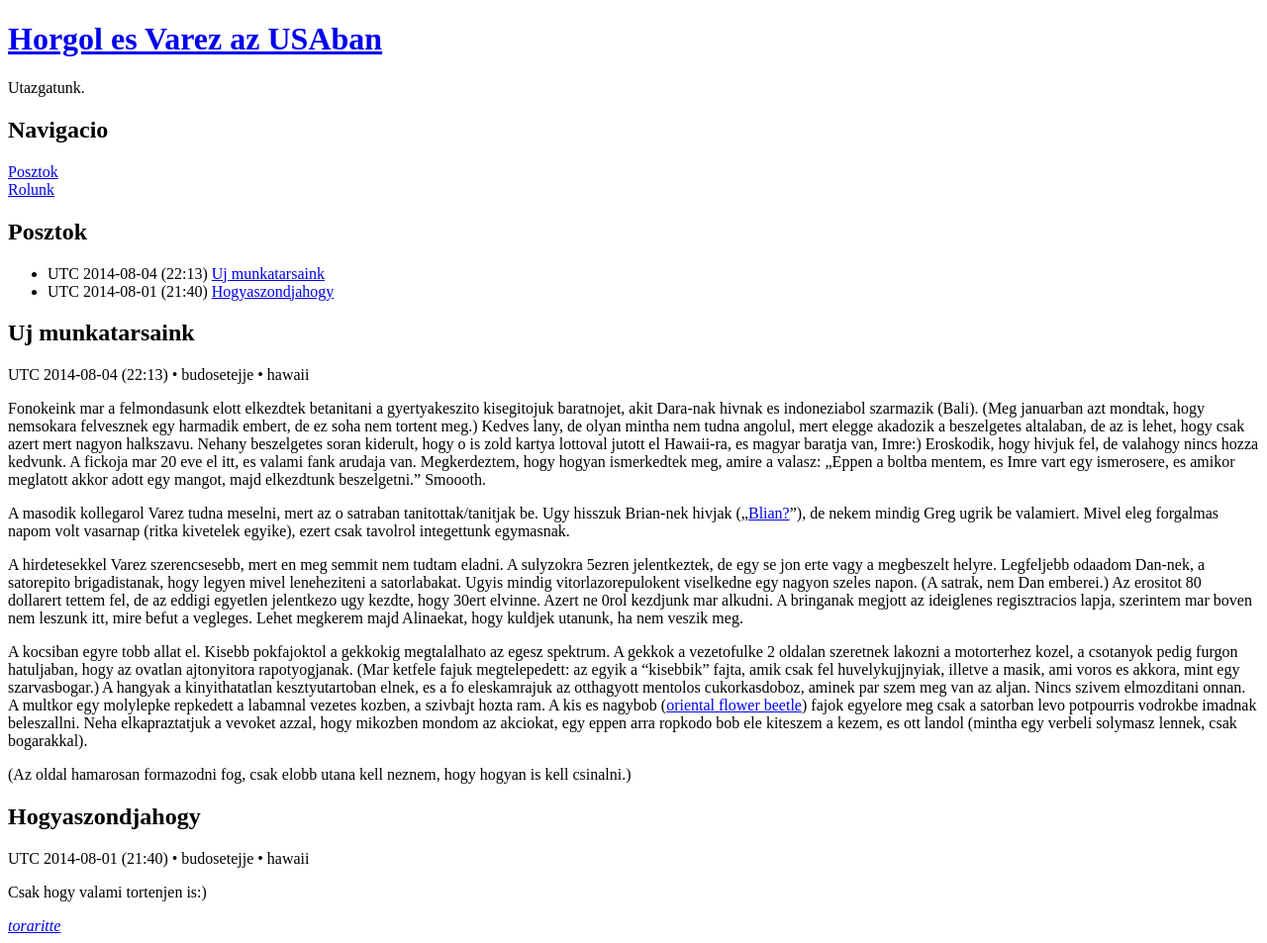
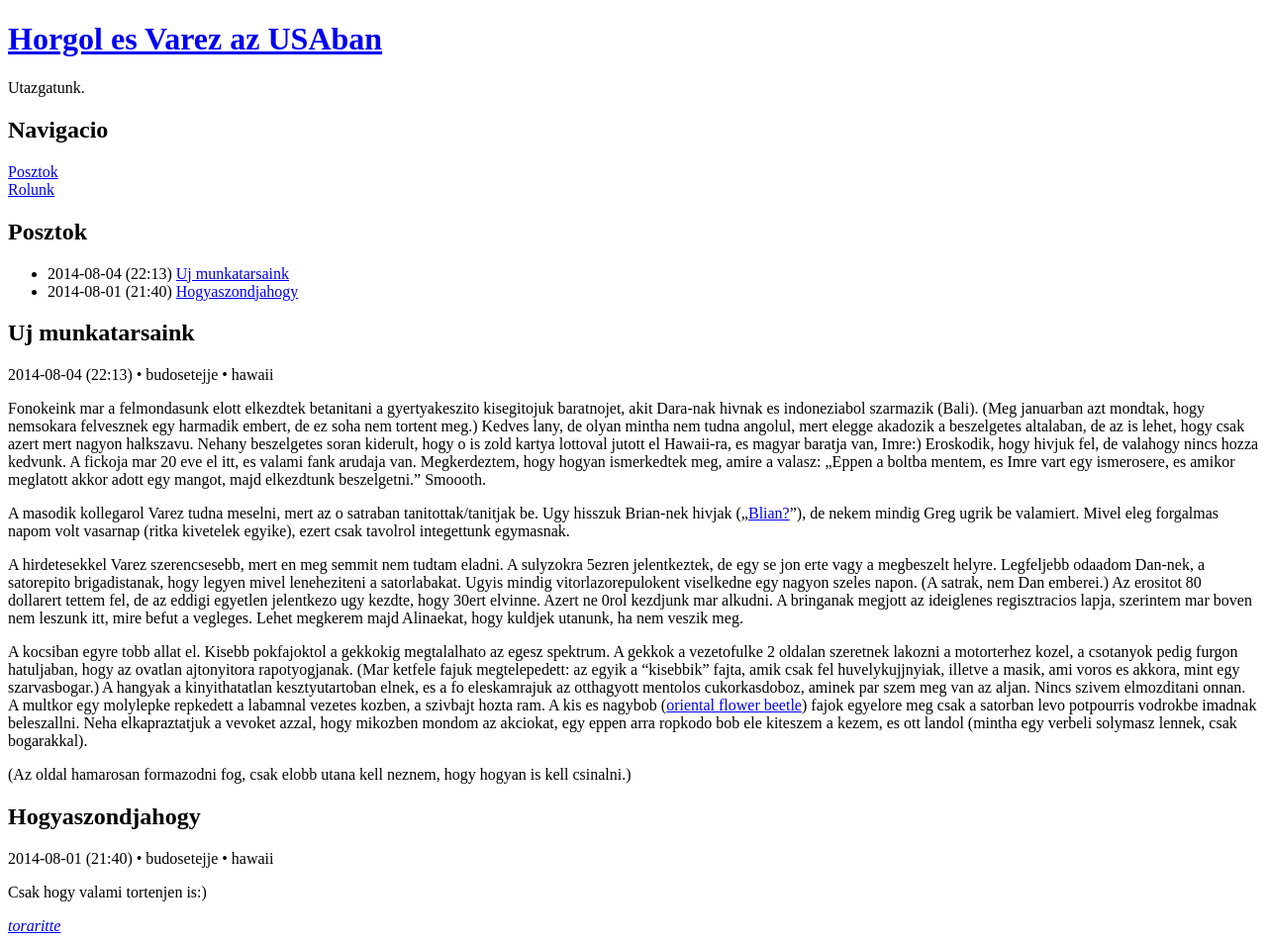
Before and after one commit to toraritte/www.minekmentekazusaba.com, a Jekyll site: the page built from index.html, in a window 1280 px wide. Shown: the whole page at 99% size. Built offline with Jekyll 4.4.1, drawn with Linux system fonts in a browser that asks for light colours.

Commit message:
Remove timezone from date

```diff
--- a/_includes/post_layout_start.html
+++ b/_includes/post_layout_start.html
@@ -5,7 +5,7 @@
     <header class="post-header">
       <h2 itemprop='name'>{{ page.title }}</h2>
       <p class="meta">
-        <time datetime='{{ page.date | date: "%F %R" }}' itemprop="datePublished" value='{{ page.date | date: "%F" }}'>{{ page.date | date: "%Z %F (%R)" }}</time>
+        <time datetime='{{ page.date | date: "%F %R" }}' itemprop="datePublished" value='{{ page.date | date: "%F" }}'>{{ page.date | date: "%F (%R)" }}</time>
         {% if page.author %} • {{ page.author }}
         {% endif %}{% if page.categories %} • <span itemprop='keywords'>{{ page.categories }}{% endif %}</span>
       </p>
--- a/_includes/postlist_nav.html
+++ b/_includes/postlist_nav.html
@@ -5,7 +5,7 @@
     {% for post in site.posts %}
     <li>
     <span class="post-date">
-      {{ post.date | date: "%Z " }}<span itemprop='datePublished'>{{ post.date | date: "%F" }}</span>{{ post.date | date: " (%R)" }}
+      <span itemprop='datePublished'>{{ post.date | date: "%F" }}</span>{{ post.date | date: " (%R)" }}
     </span>
     <a itemprop='blogPost' class="post-link" href="{{ post.url | prepend: site.baseurl }}">{{ post.title }}</a>
     </li>
```
